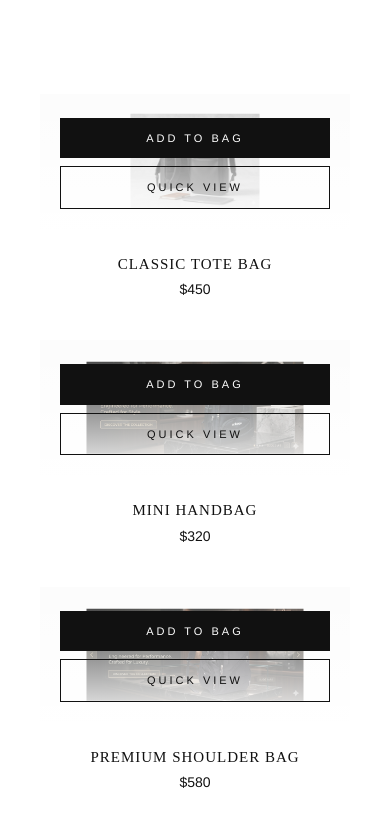
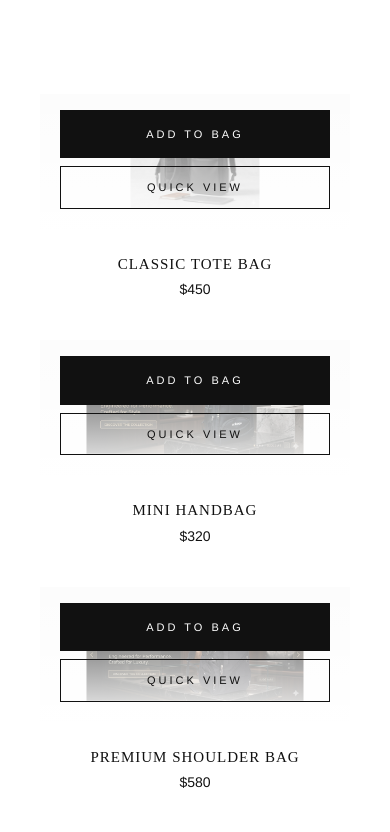
Before and after one commit to NoorNazar123/wear-shanira-website, a Next.js app: page / in a window 390 px wide. Shown: the part 1172-2004 px from the top of the page. Built offline with nearby package versions, Linux system fonts and the light colour scheme.

Commit message:
add mutiple bag color optoan.

```diff
--- a/app/components/ProductCard.tsx
+++ b/app/components/ProductCard.tsx
@@ -9,7 +9,8 @@ export interface Product {
   price: number;
   desc: string;
   icon: React.ReactNode;
-  image?: string; // ✅ optional image
+  images: string[]; // Array of images for color variants
+  selectedImage?: string; // Optional property for the selected image
 }
 
 interface ProductCardProps {
@@ -20,6 +21,13 @@ export default function ProductCard({ product }: ProductCardProps) {
   const { addToCart } = useCart();
   const [isModalOpen, setIsModalOpen] = useState(false);
 
+  // Use a fallback image if `product.images` is undefined or empty
+  const [selectedImage, setSelectedImage] = useState(
+    product.images && product.images.length > 0
+      ? product.images[0]
+      : "/images/default-image.jpg" // Replace with your default image path
+  );
+
   return (
     <>
       <div className="relative bg-white group">
@@ -27,17 +35,11 @@ export default function ProductCard({ product }: ProductCardProps) {
         <div className="relative w-full pt-[135px] bg-[#fcfcfc] overflow-hidden flex items-center justify-center mb-6">
           {/* IMAGE / ICON AREA */}
           <div className="absolute top-1/2 left-1/2 -translate-x-1/2 -translate-y-1/2 w-[70%] h-[70%] opacity-80 flex items-center justify-center transition-transform duration-700 group-hover:scale-105">
-            {product.image ? (
             <img
-                src={product.image}
+              src={selectedImage} // Display the selected image
               alt={product.name}
               className="w-full h-full object-contain"
             />
-            ) : (
-              <div className="w-full h-full flex items-center justify-center">
-                {product.icon}
-              </div>
-            )}
           </div>
 
           {/* ACTION BUTTONS */}
@@ -52,18 +54,23 @@ export default function ProductCard({ product }: ProductCardProps) {
               transition-transform duration-500 ease-out
             "
           >
-            {/* ADD TO BAG */}
+            {/* ADD TO BAG BUTTON */}
             <button
-              onClick={() => addToCart(product)}
+              onClick={() => {
+                addToCart({
+                  ...product, // Spread the product details
+                  selectedImage, // Add the selected image
+                } as Product & { selectedImage: string }); // Extend the Product type
+                setIsModalOpen(false);
+              }}
               className="
     w-full bg-[#111111] text-white text-[11px]
-                tracking-[3px] uppercase py-3
-                transition-colors duration-300 hover:bg-[#333333]
+    tracking-[3px] uppercase py-4
+    transition-colors hover:bg-[#333333]
   "
             >
               Add To Bag
             </button>
-
             {/* QUICK VIEW */}
             <button
               onClick={() => setIsModalOpen(true)}
@@ -96,7 +103,7 @@ export default function ProductCard({ product }: ProductCardProps) {
           />
 
           {/* MODAL BOX */}
-          <div className="bg-white w-[800px] max-w-full grid grid-cols-1 md:grid-cols-2 relative animate-fade-in-up z-10">
+          <div className="bg-white w-[1200px] h-[800px] max-w-full max-h-full grid grid-cols-1 md:grid-cols-2 relative animate-fade-in-up z-10 rounded-lg shadow-lg overflow-hidden">
             {/* CLOSE BUTTON */}
             <button
               className="absolute top-5 right-6 text-[24px] leading-none hover:opacity-60"
@@ -106,16 +113,14 @@ export default function ProductCard({ product }: ProductCardProps) {
             </button>
 
             {/* LEFT IMAGE / ICON */}
-            <div className="bg-[#fcfcfc] flex items-center justify-center p-14 h-[350px] md:h-auto">
-              {product.image ? (
+            <div className="bg-[#fcfcfc] flex items-center justify-center p-14 h-full">
+              <div className="group relative w-full h-full flex items-center justify-center">
                 <img
-                  src={product.image}
+                  src={selectedImage} // Display the selected image
                   alt={product.name}
-                  className="w-[70%] h-[70%] object-contain"
+                  className="w-[70%] h-[70%] object-contain transition-transform duration-500 ease-in-out group-hover:scale-125"
                 />
-              ) : (
-                <div className="w-[60%] h-[60%] opacity-20">{product.icon}</div>
-              )}
+              </div>
             </div>
 
             {/* RIGHT CONTENT */}
@@ -130,9 +135,29 @@ export default function ProductCard({ product }: ProductCardProps) {
                 {product.desc}
               </p>
 
+              {/* COLOR VARIANTS */}
+              <div className="flex gap-2 mb-6">
+                {product.images.map((image, index) => (
+                  <img
+                    key={index}
+                    src={image}
+                    alt={`Variant ${index + 1}`}
+                    className={`w-12 h-12 cursor-pointer border ${
+                      selectedImage === image
+                        ? "border-black"
+                        : "border-gray-300"
+                    }`}
+                    onClick={() => setSelectedImage(image)} // Change the selected image
+                  />
+                ))}
+              </div>
+
               <button
                 onClick={() => {
-                  addToCart(product);
+                  addToCart({
+                    ...product,
+                    selectedImage, // Include the selected image
+                  });
                   setIsModalOpen(false);
                 }}
                 className="
--- a/app/layout.tsx
+++ b/app/layout.tsx
@@ -48,16 +48,16 @@ export default function RootLayout({
   }, []);
 
   const addToCart = (product: Product) => {
-    setCart((prev) => {
-      const exists = prev.find((item) => item.id === product.id);
+    setCart((prevCart) => {
+      const exists = prevCart.find((item) => item.id === product.id);
       if (exists) {
-        return prev.map((item) =>
+        return prevCart.map((item) =>
           item.id === product.id
             ? { ...item, quantity: item.quantity + 1 }
             : item
         );
       }
-      return [...prev, { ...product, quantity: 1 }];
+      return [...prevCart, { ...product, quantity: 1 }];
     });
     triggerToast(`${product.name} added to bag`);
   };
--- a/app/page.tsx
+++ b/app/page.tsx
@@ -80,7 +80,11 @@ export const bagsCatalog: Product[] = [
     name: "Classic Tote Bag",
     price: 450,
     desc: "Timeless structural silhouette crafted for everyday sophistication with premium Italian grain leather structural handles.",
-    image: "/images/hero-wear-shanira.png",
+    images: [
+      "/images/hero-wear-shanira.png",
+      "/images/hero-wear-shanira-2.png",
+      "/images/hero-wear-shanira-3.png",
+    ],
     icon: (
       <svg viewBox="0 0 100 100" fill="none" stroke="#111111" strokeWidth="0.7">
         <path d="M30 45 C30 25, 70 25, 70 45" />
@@ -94,7 +98,11 @@ export const bagsCatalog: Product[] = [
     name: "Mini Handbag",
     price: 320,
     desc: "A compact luxury statement designed to elevate evening ensembles, equipped with hand-polished metallic hardware accents.",
-    image: "/images/hero-wear-shanira-2.png",
+    images: [
+      "/images/hero-wear-shanira-2.png",
+      "/images/hero-wear-shanira-3.png",
+      "/images/hero-wear-shanira.png",
+    ],
     icon: (
       <svg viewBox="0 0 100 100" fill="none" stroke="#111111" strokeWidth="0.7">
         <path d="M35 40 C35 20, 65 20, 65 40" />
@@ -108,7 +116,11 @@ export const bagsCatalog: Product[] = [
     name: "Premium Shoulder Bag",
     price: 580,
     desc: "Perfect balance of sleek architecture and effortless grace featuring adjustable luxury crossbody extensions.",
-    image: "/images/hero-wear-shanira-3.png",
+    images: [
+      "/images/hero-wear-shanira-3.png",
+      "/images/hero-wear-shanira.png",
+      "/images/hero-wear-shanira-2.png",
+    ],
     icon: (
       <svg viewBox="0 0 100 100" fill="none" stroke="#111111" strokeWidth="0.7">
         <path d="M25 35 V70 C25 75, 75 75, 75 70 V35 Z" />
@@ -117,14 +129,16 @@ export const bagsCatalog: Product[] = [
       </svg>
     ),
   },
-
-  // fallback products still use images (same for now)
   {
     id: "4",
     name: "Premium Shoulder Bag",
     price: 580,
     desc: "Perfect balance of sleek architecture and effortless grace featuring adjustable luxury crossbody extensions.",
-    image: "/images/hero-wear-shanira.png",
+    images: [
+      "/images/hero-wear-shanira.png",
+      "/images/hero-wear-shanira-2.png",
+      "/images/hero-wear-shanira-3.png",
+    ],
     icon: (
       <svg viewBox="0 0 100 100" fill="none" stroke="#111111" strokeWidth="0.7">
         <path d="M25 35 V70 C25 75, 75 75, 75 70 V35 Z" />
@@ -138,7 +152,11 @@ export const bagsCatalog: Product[] = [
     name: "Premium Shoulder Bag",
     price: 580,
     desc: "Perfect balance of sleek architecture and effortless grace featuring adjustable luxury crossbody extensions.",
-    image: "/images/hero-wear-shanira-2.png",
+    images: [
+      "/images/hero-wear-shanira-2.png",
+      "/images/hero-wear-shanira-3.png",
+      "/images/hero-wear-shanira.png",
+    ],
     icon: (
       <svg viewBox="0 0 100 100" fill="none" stroke="#111111" strokeWidth="0.7">
         <path d="M25 35 V70 C25 75, 75 75, 75 70 V35 Z" />
@@ -152,7 +170,11 @@ export const bagsCatalog: Product[] = [
     name: "Premium Shoulder Bag",
     price: 580,
     desc: "Perfect balance of sleek architecture and effortless grace featuring adjustable luxury crossbody extensions.",
-    image: "/images/hero-wear-shanira-3.png",
+    images: [
+      "/images/hero-wear-shanira-3.png",
+      "/images/hero-wear-shanira.png",
+      "/images/hero-wear-shanira-2.png",
+    ],
     icon: (
       <svg viewBox="0 0 100 100" fill="none" stroke="#111111" strokeWidth="0.7">
         <path d="M25 35 V70 C25 75, 75 75, 75 70 V35 Z" />
@@ -162,6 +184,95 @@ export const bagsCatalog: Product[] = [
     ),
   },
 ];
+
+// export const bagsCatalog: Product[] = [
+//   {
+//     id: "1",
+//     name: "Classic Tote Bag",
+//     price: 450,
+//     desc: "Timeless structural silhouette crafted for everyday sophistication with premium Italian grain leather structural handles.",
+//     image: "/images/hero-wear-shanira.png",
+//     icon: (
+//       <svg viewBox="0 0 100 100" fill="none" stroke="#111111" strokeWidth="0.7">
+//         <path d="M30 45 C30 25, 70 25, 70 45" />
+//         <rect x="20" y="45" width="60" height="40" rx="2" />
+//         <line x1="20" y1="55" x2="80" y2="55" />
+//       </svg>
+//     ),
+//   },
+//   {
+//     id: "2",
+//     name: "Mini Handbag",
+//     price: 320,
+//     desc: "A compact luxury statement designed to elevate evening ensembles, equipped with hand-polished metallic hardware accents.",
+//     image: "/images/hero-wear-shanira-2.png",
+//     icon: (
+//       <svg viewBox="0 0 100 100" fill="none" stroke="#111111" strokeWidth="0.7">
+//         <path d="M35 40 C35 20, 65 20, 65 40" />
+//         <rect x="25" y="40" width="50" height="35" rx="8" />
+//         <circle cx="50" cy="58" r="4" />
+//       </svg>
+//     ),
+//   },
+//   {
+//     id: "3",
+//     name: "Premium Shoulder Bag",
+//     price: 580,
+//     desc: "Perfect balance of sleek architecture and effortless grace featuring adjustable luxury crossbody extensions.",
+//     image: "/images/hero-wear-shanira-3.png",
+//     icon: (
+//       <svg viewBox="0 0 100 100" fill="none" stroke="#111111" strokeWidth="0.7">
+//         <path d="M25 35 V70 C25 75, 75 75, 75 70 V35 Z" />
+//         <path d="M25 35 Q50 10 75 35" />
+//         <path d="M25 45 H75" />
+//       </svg>
+//     ),
+//   },
+
+//   // fallback products still use images (same for now)
+//   {
+//     id: "4",
+//     name: "Premium Shoulder Bag",
+//     price: 580,
+//     desc: "Perfect balance of sleek architecture and effortless grace featuring adjustable luxury crossbody extensions.",
+//     image: "/images/hero-wear-shanira.png",
+//     icon: (
+//       <svg viewBox="0 0 100 100" fill="none" stroke="#111111" strokeWidth="0.7">
+//         <path d="M25 35 V70 C25 75, 75 75, 75 70 V35 Z" />
+//         <path d="M25 35 Q50 10 75 35" />
+//         <path d="M25 45 H75" />
+//       </svg>
+//     ),
+//   },
+//   {
+//     id: "5",
+//     name: "Premium Shoulder Bag",
+//     price: 580,
+//     desc: "Perfect balance of sleek architecture and effortless grace featuring adjustable luxury crossbody extensions.",
+//     image: "/images/hero-wear-shanira-2.png",
+//     icon: (
+//       <svg viewBox="0 0 100 100" fill="none" stroke="#111111" strokeWidth="0.7">
+//         <path d="M25 35 V70 C25 75, 75 75, 75 70 V35 Z" />
+//         <path d="M25 35 Q50 10 75 35" />
+//         <path d="M25 45 H75" />
+//       </svg>
+//     ),
+//   },
+//   {
+//     id: "6",
+//     name: "Premium Shoulder Bag",
+//     price: 580,
+//     desc: "Perfect balance of sleek architecture and effortless grace featuring adjustable luxury crossbody extensions.",
+//     image: "/images/hero-wear-shanira-3.png",
+//     icon: (
+//       <svg viewBox="0 0 100 100" fill="none" stroke="#111111" strokeWidth="0.7">
+//         <path d="M25 35 V70 C25 75, 75 75, 75 70 V35 Z" />
+//         <path d="M25 35 Q50 10 75 35" />
+//         <path d="M25 45 H75" />
+//       </svg>
+//     ),
+//   },
+// ];
 export default function HomePage() {
   const [currentSlide, setCurrentSlide] = useState(0);
 
```
Also changed, not shown: public/images/default-image.jpg (added). Lines whose indentation alone changed are shown as unchanged.
